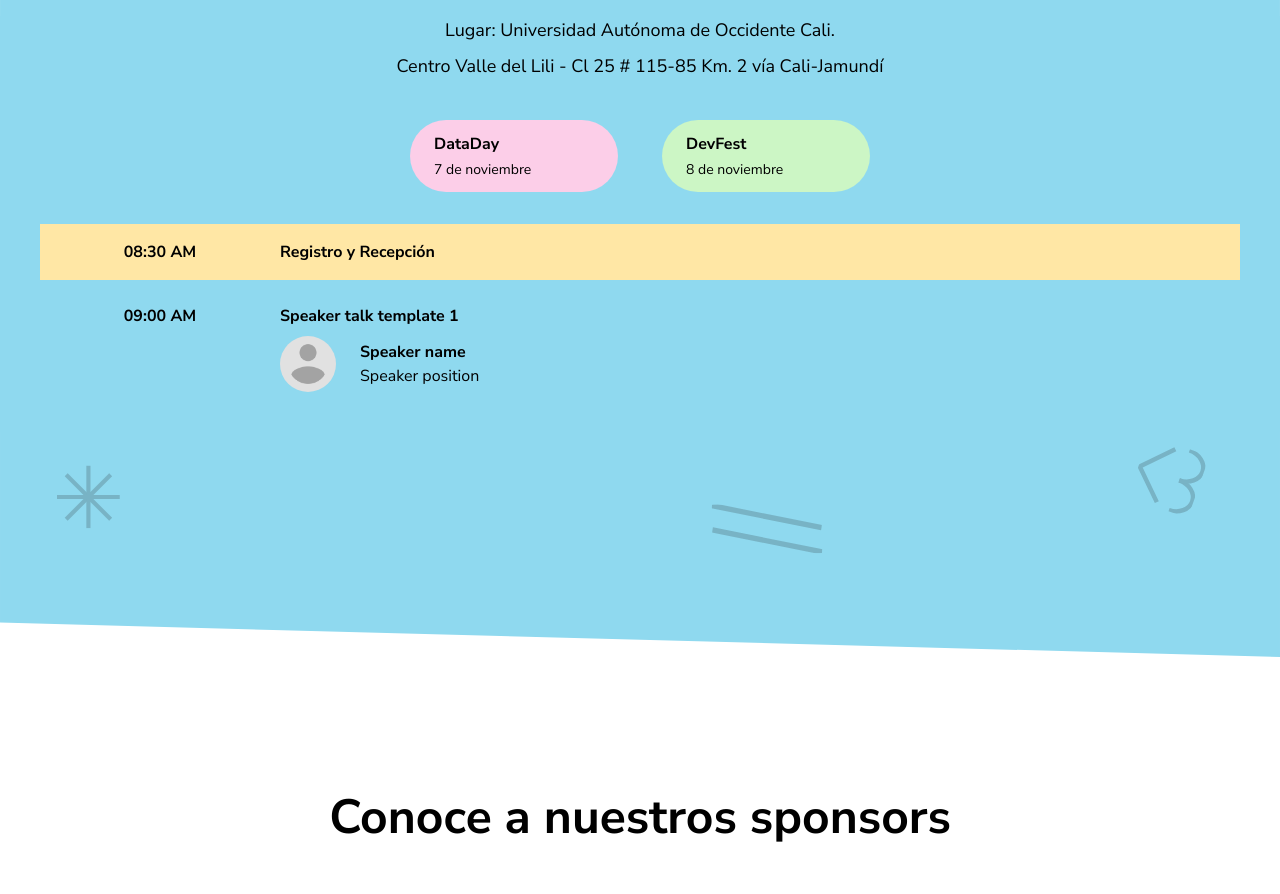
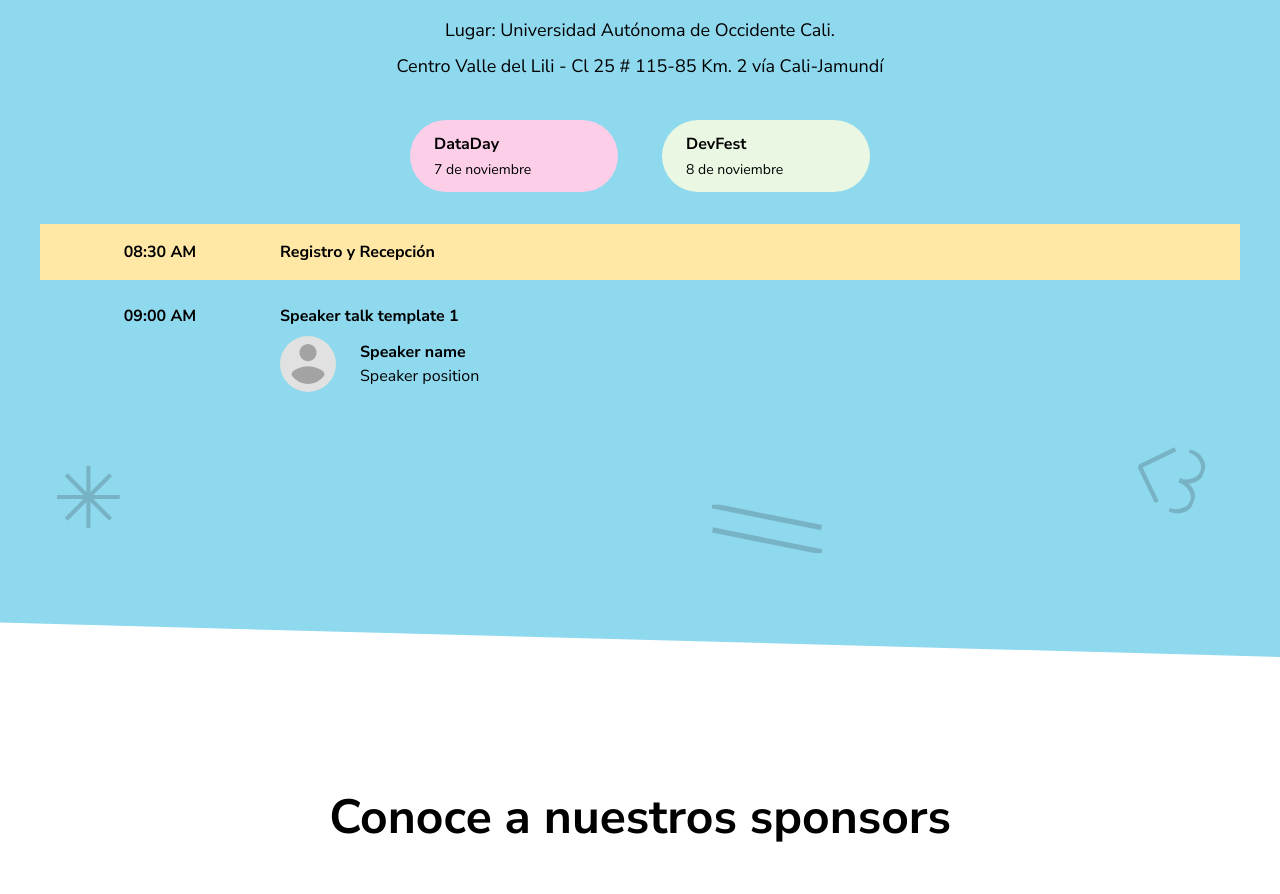
Before and after one commit to caalzate91/devfest-page, an Astro site: page / in a window 1280 px wide. Shown: the part 1457-2351 px from the top of the page. Built offline with nearby package versions, Linux system fonts and the light colour scheme; Astro itself is replaced by a stand-in of ours.

Commit message:
chore: temporarily disable DevFest button

```diff
--- a/src/components/AgendaItem/AgendaManager.tsx
+++ b/src/components/AgendaItem/AgendaManager.tsx
@@ -49,10 +49,11 @@
 					<span className="font-bold">DataDay</span>
 					<span className="text-xs md:text-sm">7 de noviembre</span>
 				</button>
+				{/* bg-[#CCF6C5] hover:bg-[#BEECA0] */}
 				<button
 					type="button"
 					onClick={() => changeAgendaDay("devfest")}
-					className="flex flex-col py-3 px-6 gap-1  bg-[#CCF6C5] hover:bg-[#BEECA0] min-w-36 md:min-w-52 w-auto cursor-pointer rounded-full "
+					className="flex flex-col py-3 px-6 gap-1  bg-[#EAF7E2] min-w-36 md:min-w-52 w-auto cursor-not-allowed rounded-full disable"
 				>
 					<span className="font-bold">DevFest</span>
 					<span className="text-xs md:text-sm">8 de noviembre</span>
```
